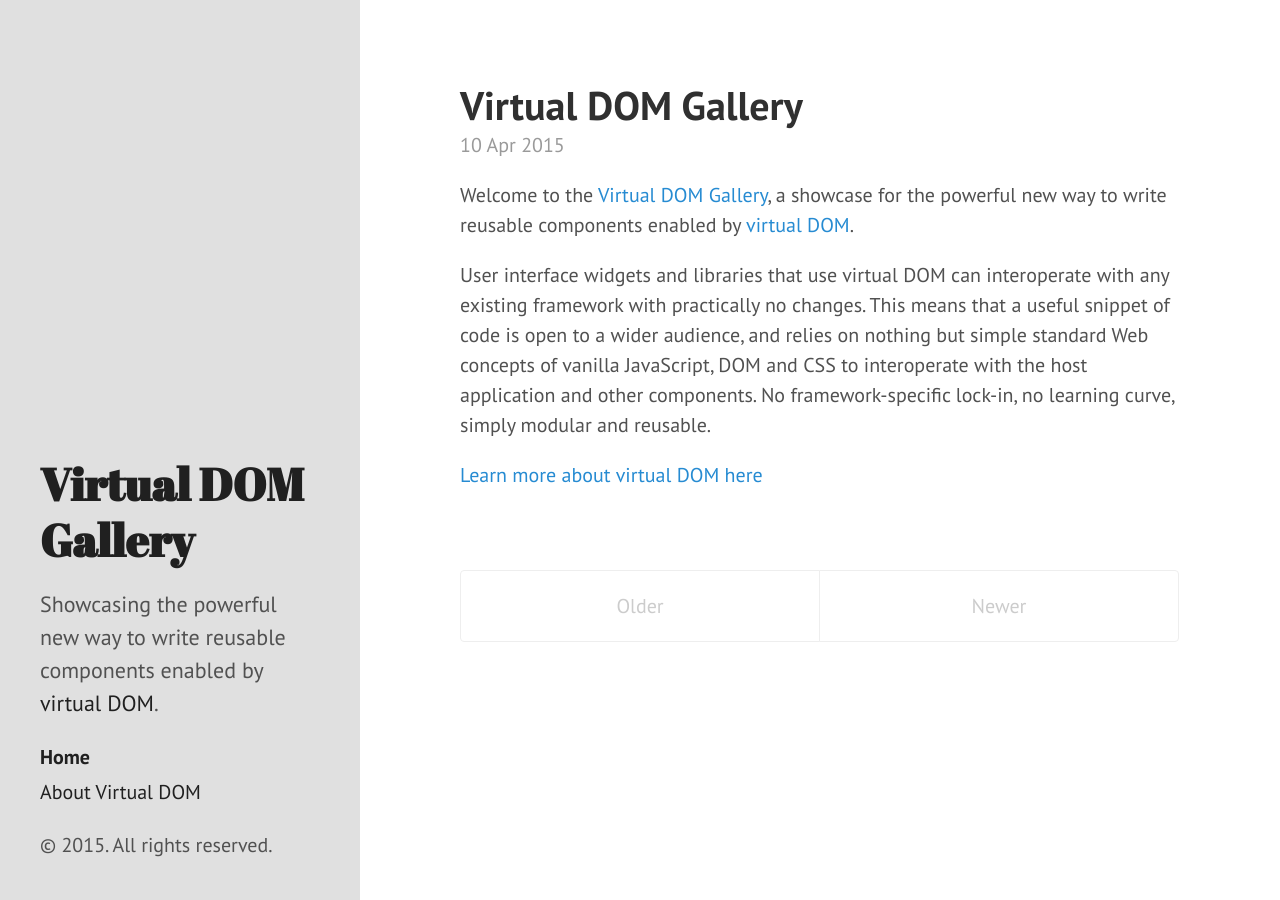
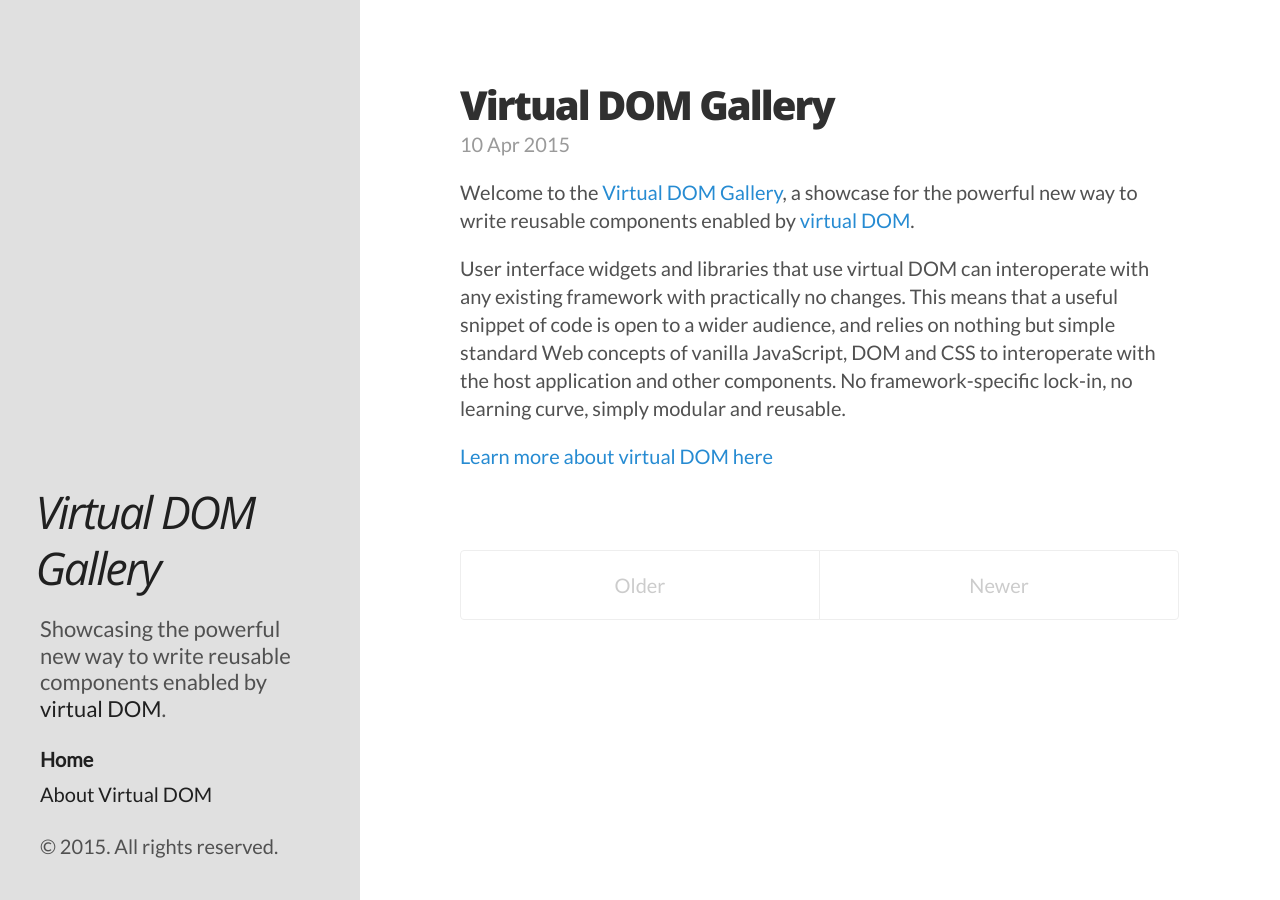
Before and after one commit to unframework/virtual-dom-gallery, a Jekyll site: the page built from index.html, in a window 1280 px wide. Built offline with Jekyll 4.4.1, drawn with Linux system fonts in a browser that asks for light colours; Markdown is read by kramdown in place of the engine named in the settings; the list of posts is cut into pages by our own code.

Commit message:
Font tweaks

```diff
--- a/_includes/head.html
+++ b/_includes/head.html
@@ -17,7 +17,7 @@
   <link rel="stylesheet" href="{{ site.baseurl }}public/css/poole.css">
   <link rel="stylesheet" href="{{ site.baseurl }}public/css/syntax.css">
   <link rel="stylesheet" href="{{ site.baseurl }}public/css/hyde.css">
-  <link rel="stylesheet" href="http://fonts.googleapis.com/css?family=PT+Sans:400,400italic,700|Abril+Fatface">
+  <link rel="stylesheet" href="http://fonts.googleapis.com/css?family=Lato:400|Open+Sans:300italic,800">
 
   <!-- Icons -->
   <link rel="apple-touch-icon-precomposed" sizes="144x144" href="{{ site.baseurl }}public/apple-touch-icon-144-precomposed.png">
--- a/public/css/hyde.css
+++ b/public/css/hyde.css
@@ -32,7 +32,7 @@
  */
 
 html {
-  font-family: "PT Sans", Helvetica, Arial, sans-serif;
+  font-family: "Lato", Helvetica, Arial, sans-serif;
 }
 @media (min-width: 48em) {
   html {
@@ -75,6 +75,10 @@ html {
   color: #202020;
 }
 
+.sidebar h1 {
+  margin-left: -0.1em;
+}
+
 .sidebar h1 a:hover {
   color: #404040;
   text-decoration: none;
@@ -85,8 +89,11 @@ html {
   color: #202020;
   margin-top: 0;
   margin-bottom: 1rem;
-  font-family: "Abril Fatface", serif;
+  font-family: "Open Sans", serif;
+  font-style: italic;
   font-size: 2.25rem;
+  font-weight: 300;
+  letter-spacing: -0.05em;
 }
 
 /* Sidebar nav */
@@ -130,6 +137,12 @@ a.sidebar-nav-item:focus {
 .content {
   padding-top:    4rem;
   padding-bottom: 4rem;
+}
+
+h1 {
+    font-family: 'Open Sans';
+    font-weight: 800;
+    letter-spacing: -0.05em;
 }
 
 @media (min-width: 48em) {
--- a/public/css/poole.css
+++ b/public/css/poole.css
@@ -50,7 +50,7 @@ body {
 html {
   font-family: "Helvetica Neue", Helvetica, Arial, sans-serif;
   font-size: 16px;
-  line-height: 1.5;
+  line-height: 1.4;
 }
 @media (min-width: 38em) {
   html {
@@ -261,6 +261,7 @@ tbody tr:nth-child(odd) th {
 .lead {
   font-size: 1.1rem;
   font-weight: 300;
+  line-height: 1.2;
 }
 
 
@@ -389,7 +390,7 @@ tbody tr:nth-child(odd) th {
   overflow: hidden; /* clearfix */
   margin-left: -1rem;
   margin-right: -1rem;
-  font-family: "PT Sans", Helvetica, Arial, sans-serif;
+  font-family: "Lato", Helvetica, Arial, sans-serif;
   color: #ccc;
   text-align: center;
 }
```
